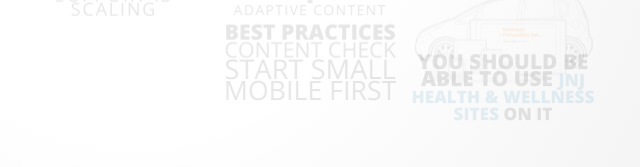
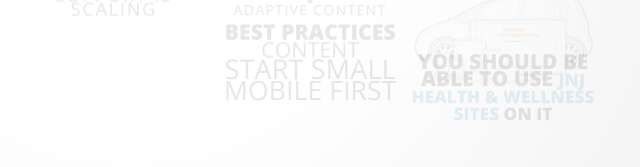
Before and after one commit to matsmith/responsive-presentation, a plain HTML site: page index.html in a window 1280 px wide. Shown: the part 518-685 px from the top of the page, 508-1148 px from the left. Drawn offline with nearby package versions, Linux system fonts and the light colour scheme.

Commit message:
Updated presentation to center around content.

```diff
--- a/index.html
+++ b/index.html
@@ -384,7 +384,7 @@
 		</div>
 
 		<div id="how-best1" class="step" data-x="1520" data-y="1720" data-scale="1">
-			<div class="big light">Content Check</div>
+			<div class="big light">Content</div>
 		</div>
 
 		<div id="how-best2" class="step" data-x="1520" data-y="1885" data-scale="1">
```
